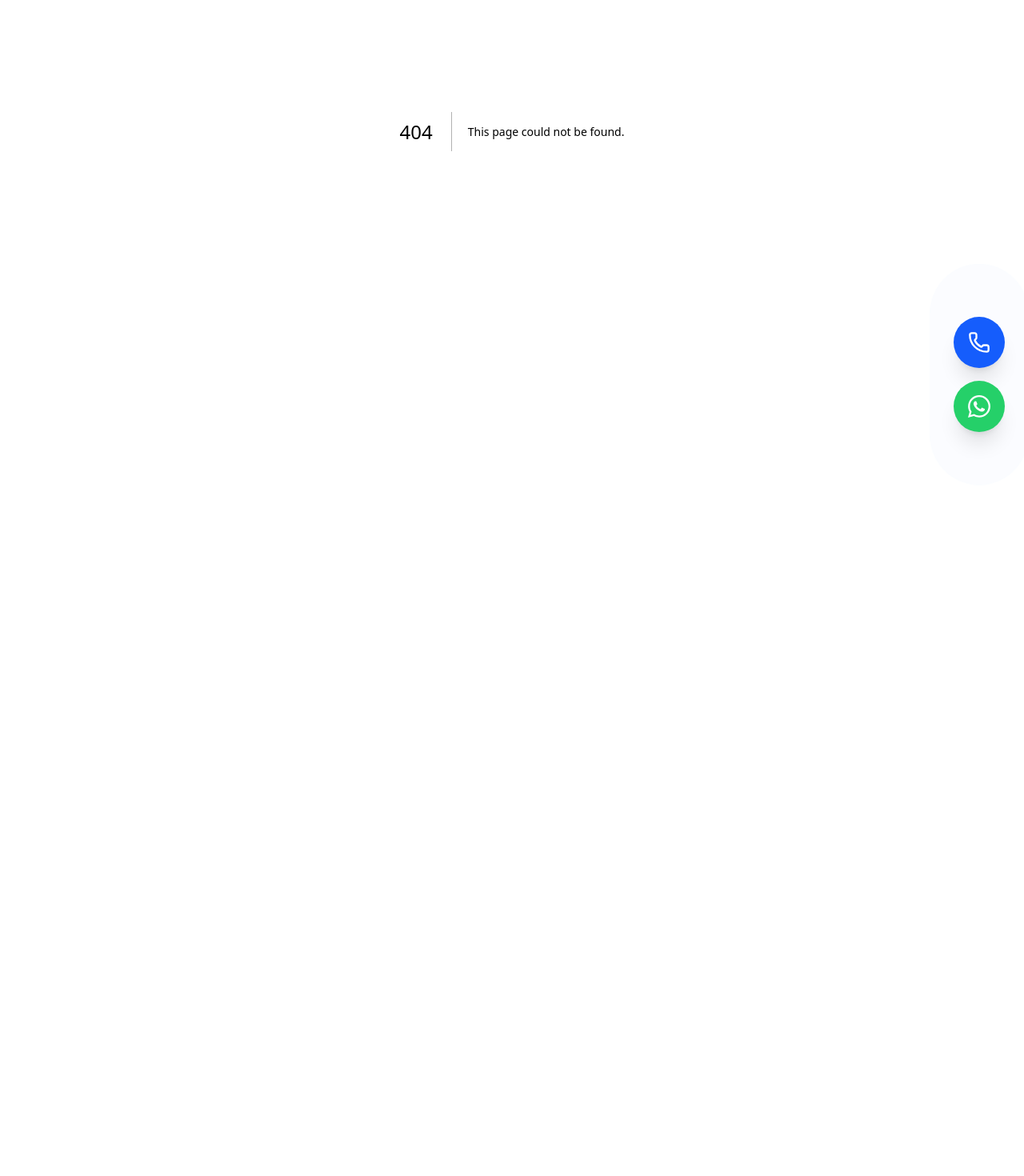
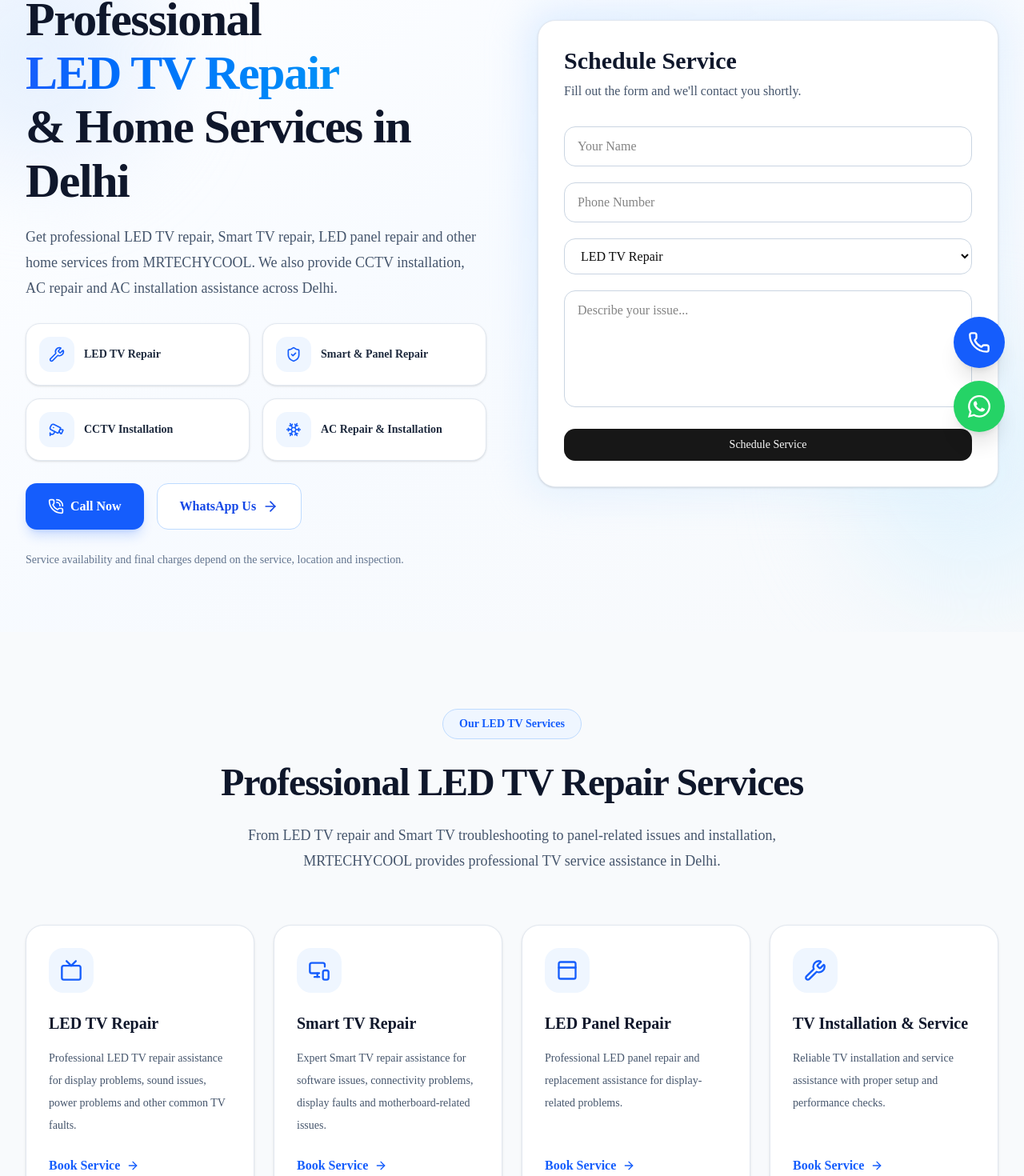
Before and after one commit to sumit9354800/techcool, a Next.js app: page /led-repair-delhi in a window 1280 px wide. Before the commit this address had no page. Shown: the part 236-1706 px from the top of the page at 80% size. Before the commit the page ends 800 px from the top, so only its background shows below. Built offline with nearby package versions, Linux system fonts and the light colour scheme.

Commit message:
update content

```diff
--- a/src/app/ac-repair-delhi/page.tsx
+++ b/src/app/led-repair-delhi/page.tsx
@@ -2,13 +2,13 @@
 
 import { LandingHero } from "@/features/landing/LandingHero";
 import { LandingNavbar } from "@/features/landing/LandingNavbar";
-import { ACServices } from "@/features/landing/ACServices";
 import { LandingFooter } from "@/features/landing/LandingFooter";
 import { WhyChooseUs } from "@/features/landing/WhyChooseUs";
 import { HowItWorks } from "@/features/landing/HowItWorks";
 import { ServiceAreas } from "@/features/landing/ServiceAreas";
 import { FAQ } from "@/features/landing/FAQ";
 import { FinalCTA } from "@/features/landing/FinalCTA";
+import { LEDServices } from "@/features/landing/LEDServices";
 
 export const metadata: Metadata = {
   title: "AC Repair Services in Delhi | MRTECHYCOOL",
@@ -16,7 +16,7 @@
     "Book AC repair, installation, servicing and gas refilling assistance in Delhi with MRTECHYCOOL.",
 
   alternates: {
-    canonical: "https://mrtechycool.in/ac-repair-delhi",
+    canonical: "https://mrtechycool.in/led-repair-delhi",
   },
 };
 
@@ -27,7 +27,7 @@
 
       <main>
         <LandingHero />
-        <ACServices />
+        <LEDServices />
         <WhyChooseUs />
         <HowItWorks />
         <ServiceAreas />
--- a/src/features/landing/FAQ.tsx
+++ b/src/features/landing/FAQ.tsx
@@ -5,34 +5,34 @@
 
 const faqs = [
   {
-    question: "What AC services does MRTECHYCOOL provide?",
+    question: "What LED TV services does MRTECHYCOOL provide?",
     answer:
-      "MRTECHYCOOL provides AC repair, AC servicing, AC installation and AC gas refilling assistance.",
+      "MRTECHYCOOL provides LED TV repair, Smart TV repair, LED panel repair and related TV service assistance in Delhi.",
   },
   {
-    question: "How can I book an AC service?",
+    question: "What types of LED TV problems can you help with?",
     answer:
-      "You can submit the service form on this page or contact MRTECHYCOOL directly by phone to request an AC service.",
+      "MRTECHYCOOL provides repair assistance for common LED TV problems such as display issues, sound problems, power-related faults, software issues and motherboard-related problems.",
   },
   {
-    question: "Do you provide doorstep AC service?",
+    question: "Do you provide doorstep LED TV repair service?",
     answer:
-      "Yes. MRTECHYCOOL provides home service assistance, subject to service-area availability.",
+      "Yes. MRTECHYCOOL provides doorstep LED TV repair assistance, subject to service-area availability.",
+  },
+  {
+    question: "Do you repair Smart TVs?",
+    answer:
+      "Yes. MRTECHYCOOL provides Smart TV repair assistance for issues related to software, connectivity, display and other common faults.",
+  },
+  {
+    question: "Do you provide LED panel repair?",
+    answer:
+      "Yes. LED panel repair and display-related service assistance are among the services provided by MRTECHYCOOL.",
   },
   {
     question: "Which areas do you serve?",
     answer:
-      "MRTECHYCOOL provides AC service assistance in Delhi. You can contact the team and share your location to confirm service availability.",
-  },
-  {
-    question: "Do you provide AC installation?",
-    answer:
-      "Yes. AC installation is one of the services provided by MRTECHYCOOL.",
-  },
-  {
-    question: "Do you provide AC gas refilling?",
-    answer:
-      "Yes. MRTECHYCOOL provides AC gas refilling assistance as part of its AC services.",
+      "MRTECHYCOOL provides home service assistance in Delhi. You can contact the team and share your location to confirm service availability.",
   },
 ];
 
@@ -49,12 +49,12 @@
           </span>
 
           <h2 className="mt-6 text-3xl font-black leading-tight tracking-tight text-slate-900 sm:text-4xl lg:text-5xl">
-            Common Questions About AC Service
+            Common Questions About LED TV Repair
           </h2>
 
           <p className="mx-auto mt-5 max-w-2xl text-base leading-7 text-slate-600 sm:text-lg sm:leading-8">
-            Find answers to some common questions about our AC repair and
-            service options.
+            Find answers to common questions about LED TV repair, Smart TV
+            repair, LED panel repair and our home service options.
           </p>
         </div>
 
--- a/src/features/landing/FinalCTA.tsx
+++ b/src/features/landing/FinalCTA.tsx
@@ -17,13 +17,14 @@
 
             {/* Heading */}
             <h2 className="mt-6 text-3xl font-black leading-tight tracking-tight text-white sm:text-4xl lg:text-5xl">
-              Need AC Service in Delhi?
+              Need LED TV Repair in Delhi?
             </h2>
 
             {/* Description */}
             <p className="mx-auto mt-5 max-w-2xl text-base leading-7 text-blue-100 sm:text-lg sm:leading-8">
-              Contact MRTECHYCOOL for AC repair, servicing, installation
-              and gas refilling assistance.
+              Contact MRTECHYCOOL for LED TV repair, Smart TV repair and
+              LED panel repair assistance. We also provide other home
+              services including CCTV and AC services.
             </p>
 
             {/* Buttons */}
@@ -40,14 +41,14 @@
                 href="#booking"
                 className="inline-flex items-center justify-center gap-2 rounded-xl border border-white/30 bg-blue-700/40 px-6 py-4 text-sm font-bold text-white transition hover:bg-blue-700"
               >
-                Book AC Service
+                Book LED TV Repair
                 <ArrowRight className="h-5 w-5" />
               </a>
             </div>
 
             {/* Small trust line */}
             <p className="mt-6 text-sm text-blue-100">
-              Simple booking • AC service assistance • Delhi
+              Simple booking • LED TV repair assistance • Delhi
             </p>
           </div>
         </div>
--- a/src/features/landing/HowItWorks.tsx
+++ b/src/features/landing/HowItWorks.tsx
@@ -9,21 +9,21 @@
     number: "01",
     title: "Book Your Service",
     description:
-      "Call us or submit your service request online with your AC service requirements.",
+      "Call us or submit your service request online with your LED TV repair requirements.",
     icon: CalendarCheck2,
   },
   {
     number: "02",
     title: "Technician Visit",
     description:
-      "Our technician visits your location to inspect the AC and understand the issue.",
+      "Our technician visits your location to inspect the LED TV and understand the issue.",
     icon: ClipboardCheck,
   },
   {
     number: "03",
-    title: "Service & Testing",
+    title: "Repair & Testing",
     description:
-      "The required service is carried out and the AC is checked after the work is completed.",
+      "The required repair service is carried out and the LED TV is checked after the work is completed.",
     icon: Wrench,
   },
 ];
@@ -39,12 +39,12 @@
           </span>
 
           <h2 className="mt-6 text-3xl font-black leading-tight tracking-tight text-slate-900 sm:text-4xl lg:text-5xl">
-            Simple & Hassle-Free AC Service Process
+            Simple & Hassle-Free LED TV Repair Process
           </h2>
 
           <p className="mx-auto mt-5 max-w-2xl text-base leading-7 text-slate-600 sm:text-lg sm:leading-8">
-            From booking your service to technician inspection and final
-            testing, the process is simple and straightforward.
+            From booking your repair service to technician inspection and
+            final testing, the process is simple and straightforward.
           </p>
         </div>
 
@@ -87,7 +87,7 @@
             href="#booking"
             className="inline-flex items-center justify-center rounded-xl bg-blue-600 px-7 py-3.5 text-sm font-bold text-white shadow-lg shadow-blue-600/20 transition hover:bg-blue-700"
           >
-            Book Your AC Service
+            Book LED TV Repair
           </a>
         </div>
       </div>
--- a/src/features/landing/ACServices.tsx
+++ b/src/features/landing/LEDServices.tsx
@@ -1,58 +1,59 @@
 import {
   ArrowRight,
-  Fan,
-  Snowflake,
+  MonitorSmartphone,
+  PanelTop,
+  Tv,
   Wrench,
-  Wind,
 } from "lucide-react";
 
 const services = [
   {
-    title: "AC Repair",
+    title: "LED TV Repair",
     description:
-      "Get professional assistance for AC cooling problems, unusual noise, water leakage and other common AC issues.",
-    icon: Wrench,
+      "Professional LED TV repair assistance for display problems, sound issues, power problems and other common TV faults.",
+    icon: Tv,
   },
   {
-    title: "AC Servicing",
+    title: "Smart TV Repair",
     description:
-      "Regular AC servicing helps maintain cooling performance, cleanliness and overall system efficiency.",
-    icon: Fan,
+      "Expert Smart TV repair assistance for software issues, connectivity problems, display faults and motherboard-related issues.",
+    icon: MonitorSmartphone,
   },
   {
-    title: "AC Installation",
+    title: "LED Panel Repair",
     description:
-      "Safe and professional AC installation with proper setup, testing and performance checks.",
-    icon: Snowflake,
+      "Professional LED panel repair and replacement assistance for display-related problems.",
+    icon: PanelTop,
   },
   {
-    title: "AC Gas Refilling",
+    title: "TV Installation & Service",
     description:
-      "AC gas refilling assistance for cooling issues caused by low refrigerant levels or related problems.",
-    icon: Wind,
+      "Reliable TV installation and service assistance with proper setup and performance checks.",
+    icon: Wrench,
   },
 ];
 
-export function ACServices() {
+export function LEDServices() {
   return (
     <section
-      id="ac-services"
+      id="led-services"
       className="bg-slate-50 py-20 sm:py-24"
     >
       <div className="mx-auto w-full max-w-7xl px-4 sm:px-6 lg:px-8">
         {/* Section Heading */}
         <div className="mx-auto max-w-3xl text-center">
           <span className="inline-flex rounded-full border border-blue-200 bg-blue-50 px-5 py-2 text-sm font-semibold text-blue-600">
-            Our AC Services
+            Our LED TV Services
           </span>
 
           <h2 className="mt-6 text-3xl font-black leading-tight tracking-tight text-slate-900 sm:text-4xl lg:text-5xl">
-            Reliable AC Services at Your Doorstep
+            Professional LED TV Repair Services
           </h2>
 
           <p className="mx-auto mt-5 max-w-2xl text-base leading-7 text-slate-600 sm:text-lg sm:leading-8">
-            From AC repair and servicing to installation and gas refilling,
-            MRTECHYCOOL provides professional AC service assistance in Delhi.
+            From LED TV repair and Smart TV troubleshooting to panel-related
+            issues and installation, MRTECHYCOOL provides professional TV
+            service assistance in Delhi.
           </p>
         </div>
 
@@ -66,7 +67,7 @@
                 key={service.title}
                 className="group relative flex h-full flex-col overflow-hidden rounded-3xl border border-slate-200 bg-white p-7 shadow-sm transition-all duration-500 hover:-translate-y-2 hover:border-blue-200 hover:shadow-[0_25px_60px_rgba(37,99,235,0.12)]"
               >
-                {/* Top hover line */}
+                {/* Top Hover Line */}
                 <div className="absolute left-0 top-0 h-1 w-0 bg-blue-600 transition-all duration-500 group-hover:w-full" />
 
                 {/* Icon */}
--- a/src/features/landing/LandingFooter.tsx
+++ b/src/features/landing/LandingFooter.tsx
@@ -29,13 +29,14 @@
             </Link>
 
             <p className="mt-5 max-w-md text-sm leading-7 text-slate-400">
-              Professional AC repair, servicing, installation and gas
-              refilling assistance in Delhi.
+              Professional LED TV repair, Smart TV repair and LED panel
+              repair services in Delhi. We also provide CCTV installation
+              and AC services.
             </p>
 
             <div className="mt-6 inline-flex items-center gap-2 rounded-full border border-slate-800 bg-slate-900 px-4 py-2 text-sm text-slate-300">
               <Wrench className="h-4 w-4 text-blue-500" />
-              AC Service in Delhi
+              LED TV Repair in Delhi
             </div>
           </div>
 
@@ -47,17 +48,17 @@
 
             <div className="mt-5 space-y-3 text-sm">
               <Link
-                href="#ac-services"
+                href="#led-services"
                 className="block transition-colors hover:text-blue-400"
               >
-                AC Services
+                LED TV Services
               </Link>
 
               <Link
                 href="#booking"
                 className="block transition-colors hover:text-blue-400"
               >
-                Book AC Service
+                Book LED TV Repair
               </Link>
 
               <Link
@@ -149,7 +150,7 @@
             </p>
 
             <p>
-              Professional AC Services in Delhi
+              Professional LED TV Repair Services in Delhi
             </p>
           </div>
         </div>
--- a/src/features/landing/LandingHero.tsx
+++ b/src/features/landing/LandingHero.tsx
@@ -1,4 +1,3 @@
-
 import Link from "next/link";
 import {
   ArrowRight,
@@ -7,11 +6,12 @@
   PhoneCall,
   ShieldCheck,
   Wrench,
+  Snowflake,
+  Cctv,
 } from "lucide-react";
 
 import { ContactForm } from "@/features/contact/ContactForm";
 import { BUSINESS } from "@/config/business";
-import { PRICING } from "@/config/pricing";
 
 export function LandingHero() {
   return (
@@ -23,47 +23,50 @@
       <div className="pointer-events-none absolute -right-24 bottom-10 h-80 w-80 rounded-full bg-sky-100/70 blur-3xl" />
 
       <div className="relative mx-auto grid max-w-7xl items-center gap-12 px-4 py-12 sm:px-6 md:py-16 lg:grid-cols-2 lg:gap-16 lg:px-8 lg:py-20">
-        {/* Left content */}
+        {/* Left Content */}
         <div className="space-y-7">
+          {/* Main Business Badge */}
           <div className="inline-flex items-center gap-2 rounded-full border border-blue-200 bg-blue-50 px-4 py-2 text-sm font-semibold text-blue-700">
             <BadgeCheck className="h-4 w-4" />
-            AC Repair & Maintenance in Delhi
+            LED TV Repair & Home Services in Delhi
           </div>
 
+          {/* Main Heading */}
           <div className="space-y-5">
             <h1 className="text-4xl font-black leading-[1.12] tracking-tight text-slate-900 sm:text-5xl lg:text-6xl">
               Professional
               <span className="block bg-gradient-to-r from-blue-600 to-sky-500 bg-clip-text text-transparent">
-                AC Repair
+                LED TV Repair
               </span>
-              Services in Delhi
+              & Home Services in Delhi
             </h1>
 
             <p className="max-w-xl text-base leading-8 text-slate-600 sm:text-lg">
-              Need AC repair, installation, servicing or gas
-              refilling? Contact MRTECHYCOOL to request
-              professional doorstep assistance in Delhi.
+              Get professional LED TV repair, Smart TV repair, LED panel
+              repair and other home services from MRTECHYCOOL. We also provide
+              CCTV installation, AC repair and AC installation assistance
+              across Delhi.
             </p>
           </div>
 
-          {/* Trust badges */}
+          {/* Service Highlights */}
           <div className="grid gap-4 sm:grid-cols-2">
             {[
               {
                 icon: Wrench,
-                title: "AC Repair & Servicing",
+                title: "LED TV Repair",
               },
               {
                 icon: ShieldCheck,
-                title: "Doorstep Assistance",
+                title: "Smart & Panel Repair",
               },
               {
-                icon: CheckCircle2,
-                title: "Experienced Technicians",
+                icon: Cctv,
+                title: "CCTV Installation",
               },
               {
-                icon: BadgeCheck,
-                title: "Service Visit Available",
+                icon: Snowflake,
+                title: "AC Repair & Installation",
               },
             ].map((item) => {
               const Icon = item.icon;
@@ -96,7 +99,11 @@
             </Link>
 
             <Link
-              href={`https://wa.me/${BUSINESS.whatsapp}?text=${encodeURIComponent("Hello MRTECHYCOOL, I need AC repair service in Delhi.")}`}
+              href={`https://wa.me/${
+                BUSINESS.whatsapp
+              }?text=${encodeURIComponent(
+                "Hello MRTECHYCOOL, I need LED TV repair or home service in Delhi."
+              )}`}
               target="_blank"
               rel="noopener noreferrer"
               className="inline-flex items-center justify-center gap-2 rounded-xl border border-blue-200 bg-white px-7 py-4 font-semibold text-blue-700 transition hover:border-blue-500 hover:bg-blue-50"
@@ -107,12 +114,12 @@
           </div>
 
           <p className="text-sm text-slate-500">
-            Service availability and final repair charges
-            depend on location and inspection.
+            Service availability and final charges depend on the service,
+            location and inspection.
           </p>
         </div>
 
-        {/* Right form */}
+        {/* Right Form */}
         <div className="relative">
           <div className="absolute -inset-3 rounded-[2rem] bg-gradient-to-br from-blue-200/50 to-sky-100/40 blur-xl" />
 
--- a/src/features/landing/ServiceAreas.tsx
+++ b/src/features/landing/ServiceAreas.tsx
@@ -21,12 +21,12 @@
           </span>
 
           <h2 className="mt-6 text-3xl font-black leading-tight tracking-tight text-slate-900 sm:text-4xl lg:text-5xl">
-            AC Service in Delhi
+            LED TV Repair Service in Delhi
           </h2>
 
           <p className="mx-auto mt-5 max-w-2xl text-base leading-7 text-slate-600 sm:text-lg sm:leading-8">
-            MRTECHYCOOL provides AC repair, servicing, installation and
-            gas refilling assistance across its Delhi service area.
+            MRTECHYCOOL provides LED TV repair, Smart TV repair and LED
+            panel repair assistance across its Delhi service area.
           </p>
         </div>
 
@@ -72,7 +72,7 @@
             href="tel:+919528013976"
             className="mt-5 inline-flex items-center justify-center rounded-xl bg-blue-600 px-6 py-3.5 text-sm font-bold text-white shadow-lg shadow-blue-600/20 transition hover:bg-blue-700"
           >
-            Call for Service
+            Call for LED TV Repair
           </a>
         </div>
       </div>
--- a/src/features/landing/WhyChooseUs.tsx
+++ b/src/features/landing/WhyChooseUs.tsx
@@ -7,27 +7,27 @@
 
 const features = [
   {
-    title: "Professional Service",
+    title: "Professional TV Service",
     description:
-      "Get AC service assistance focused on proper inspection, repair and reliable solutions.",
+      "Get professional LED TV repair assistance with proper inspection, troubleshooting and reliable service solutions.",
     icon: Wrench,
   },
   {
     title: "Doorstep Assistance",
     description:
-      "Book your AC service and get assistance at your location in the Delhi service area.",
+      "Book your LED TV repair service and get assistance at your location within the Delhi service area.",
     icon: Clock3,
   },
   {
-    title: "Service-Focused Support",
+    title: "TV Repair Support",
     description:
-      "From AC repair to servicing, installation and gas refilling, get support for your AC needs.",
+      "Get assistance for LED TV repair, Smart TV repair and LED panel-related service requirements.",
     icon: BadgeCheck,
   },
   {
     title: "Trusted Local Service",
     description:
-      "MRTECHYCOOL provides home service assistance for AC and other electronic service requirements.",
+      "MRTECHYCOOL provides home service assistance for LED TVs along with CCTV and AC service requirements.",
     icon: ShieldCheck,
   },
 ];
@@ -43,12 +43,12 @@
           </span>
 
           <h2 className="mt-6 text-3xl font-black leading-tight tracking-tight text-slate-900 sm:text-4xl lg:text-5xl">
-            AC Service You Can Rely On
+            LED TV Repair You Can Rely On
           </h2>
 
           <p className="mx-auto mt-5 max-w-2xl text-base leading-7 text-slate-600 sm:text-lg sm:leading-8">
-            We focus on professional service, convenient doorstep assistance
-            and a simple booking experience for customers in Delhi.
+            We focus on professional LED TV repair, convenient doorstep
+            assistance and a simple booking experience for customers in Delhi.
           </p>
         </div>
 
@@ -86,11 +86,11 @@
         {/* Bottom CTA */}
         <div className="mt-12 rounded-3xl bg-blue-600 px-6 py-8 text-center sm:px-10">
           <h3 className="text-2xl font-bold text-white sm:text-3xl">
-            Need AC Service in Delhi?
+            Need LED TV Repair in Delhi?
           </h3>
 
           <p className="mx-auto mt-3 max-w-2xl text-sm leading-6 text-blue-100 sm:text-base">
-            Book your AC service request today and get in touch with
+            Book your LED TV repair request today and get in touch with
             MRTECHYCOOL.
           </p>
 
@@ -98,7 +98,7 @@
             href="#booking"
             className="mt-6 inline-flex items-center justify-center rounded-xl bg-white px-6 py-3.5 text-sm font-bold text-blue-600 shadow-sm transition hover:bg-blue-50"
           >
-            Book AC Service
+            Book LED TV Repair
           </a>
         </div>
       </div>
```
